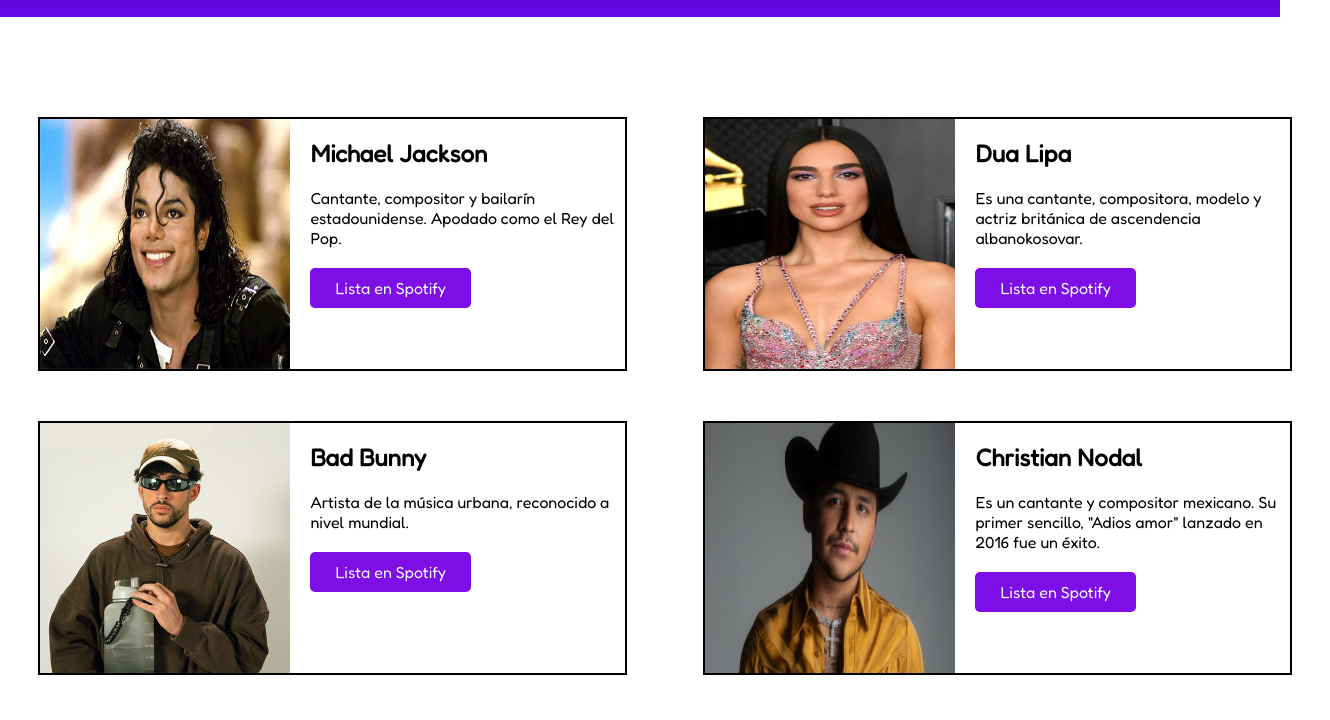
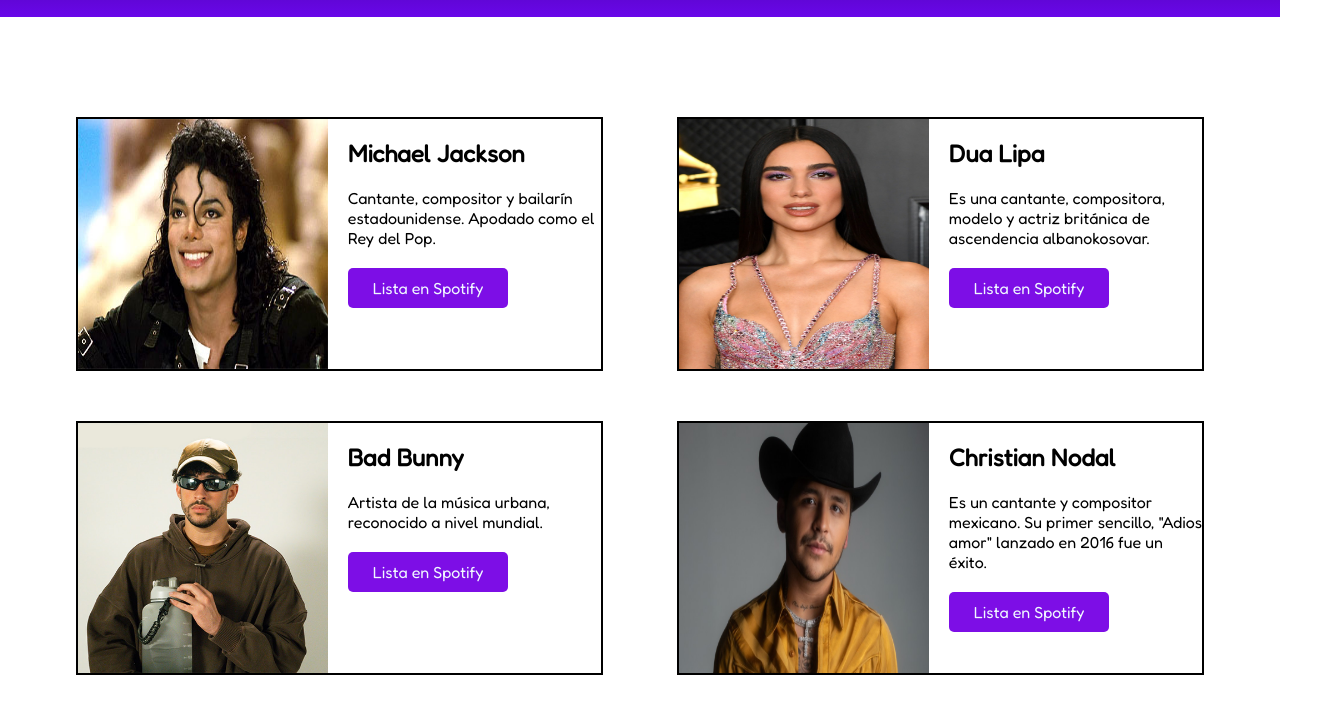
Before and after one commit to LinaAgudeloGarces/parcialDesarrolloMCL, a plain HTML site: page artistas.html in a window 1280 px wide. Shown: the part 80-800 px from the top of the page, 1330 px wide, since content can reach past the window. Drawn offline with nearby package versions, Linux system fonts and the light colour scheme.

Commit message:
Correción pagina artistas

```diff
--- a/css/artistas.css
+++ b/css/artistas.css
@@ -72,11 +72,12 @@
   }
 
 .artist_container {
+    margin: auto;
     padding-left: 25px;
     padding-right: 25px;
     margin-top: 100px;
     margin-bottom: 100px;
-    width: 100%;
+    width: 90%;
     display: grid;
     grid-template-columns: 1fr 1fr;
     grid-column-gap: 50px;
@@ -86,7 +87,7 @@
     display: grid;
     border:rgb(0, 0, 0) solid 2px;
     justify-self: center;
-    grid-template-columns: 2fr 3fr;
+    grid-template-columns: 1fr 2fr;
     grid-column-gap: 20px;
     width: 95%;
 }
```
Also changed, not shown: artistas.html (+2 -2 lines).
